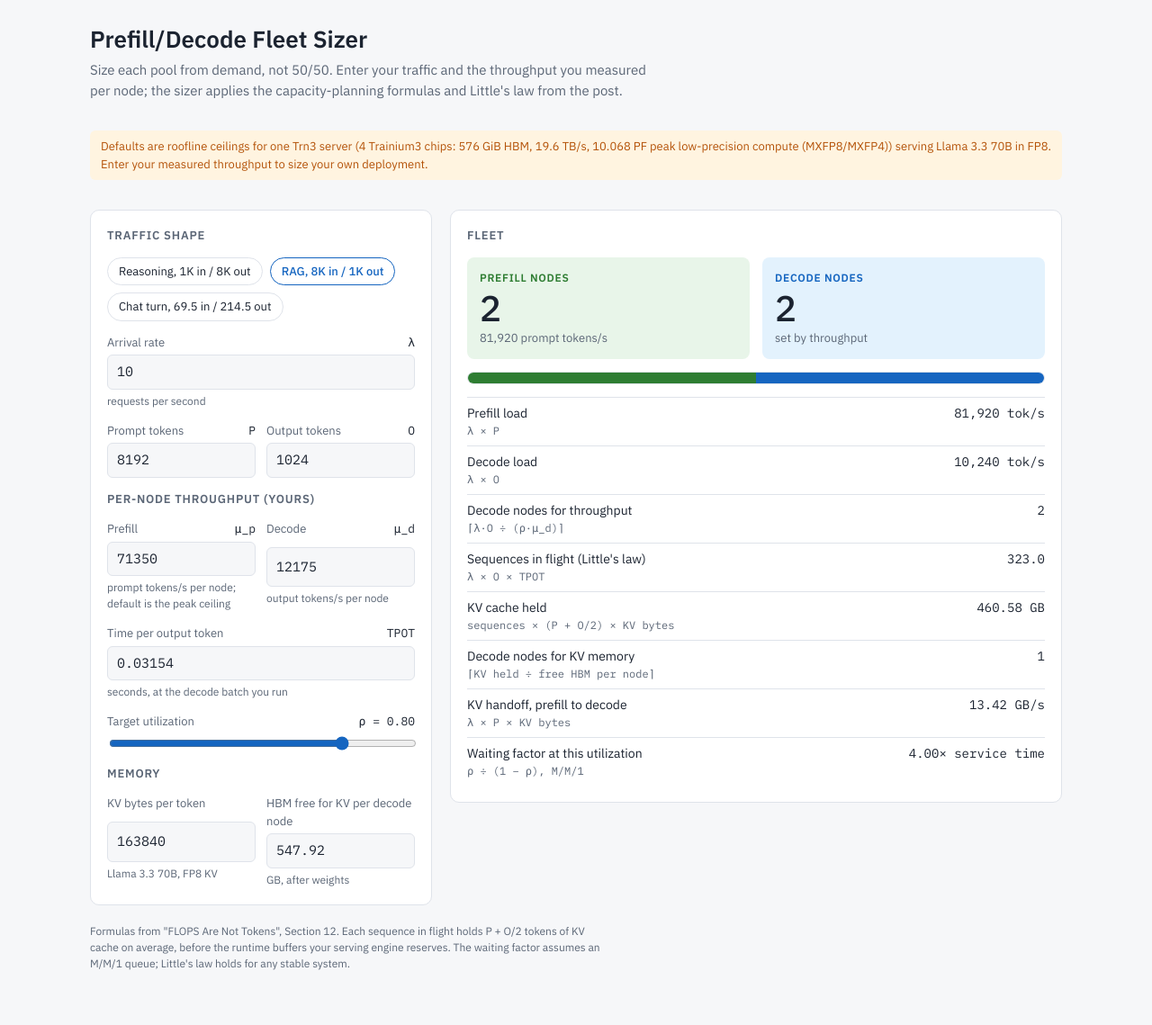
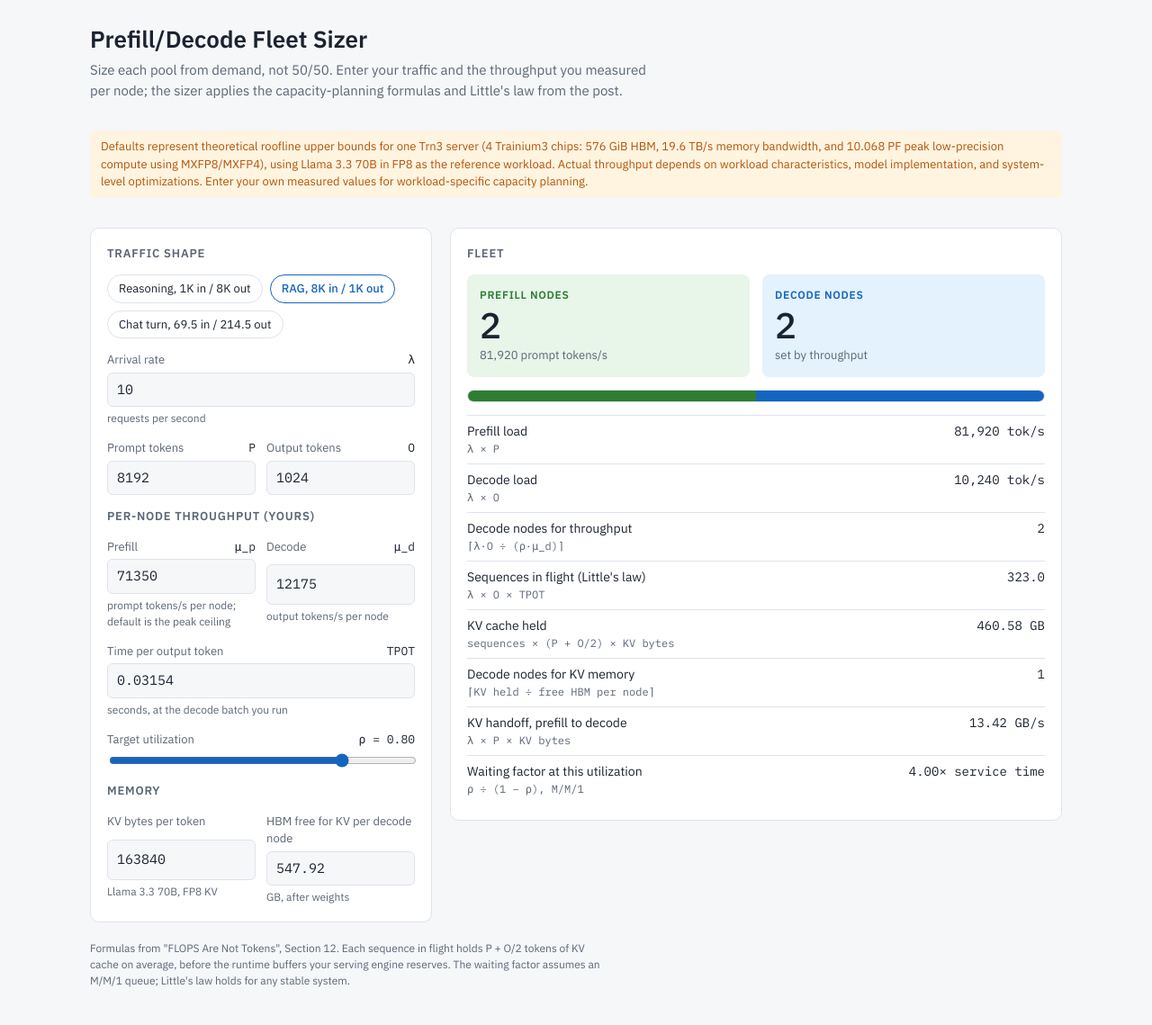
Before and after one commit to bananighosh/bananighosh.github.io, a Jekyll site: the page assets/embeds/fleet-sizer.html, which Jekyll copies as it is, in a window 1280 px wide. Shown: the whole page at 90% size. Built offline with Jekyll 4.4.1, drawn with Linux system fonts in a browser that asks for light colours.

Commit message:
Fleet sizer: reviewer wording for defaults note
Co-Authored-By: Claude Opus 5.5 <noreply@anthropic.com>
Claude-Session: https://claude.ai/code/session_01K2HJxVUv7i1duGErniTfDd

```diff
--- a/assets/embeds/fleet-sizer.html
+++ b/assets/embeds/fleet-sizer.html
@@ -72,7 +72,7 @@ footer{font-size:12px;color:var(--muted);max-width:80ch}
     <h1>Prefill/Decode Fleet Sizer</h1>
     <p class="lede">Size each pool from demand, not 50/50. Enter your traffic and the throughput you measured per node; the sizer applies the capacity-planning formulas and Little's law from the post.</p>
   </header>
-  <p class="note">Defaults are roofline ceilings for one Trn3 server (4 Trainium3 chips: 576 GiB HBM, 19.6 TB/s, 10.068 PF peak low-precision compute (MXFP8/MXFP4)) serving Llama 3.3 70B in FP8. Enter your measured throughput to size your own deployment.</p>
+  <p class="note">Defaults represent theoretical roofline upper bounds for one Trn3 server (4 Trainium3 chips: 576 GiB HBM, 19.6 TB/s memory bandwidth, and 10.068 PF peak low-precision compute using MXFP8/MXFP4), using Llama 3.3 70B in FP8 as the reference workload. Actual throughput depends on workload characteristics, model implementation, and system-level optimizations. Enter your own measured values for workload-specific capacity planning.</p>
 
   <div class="grid">
     <section class="panel" aria-label="Inputs">
```
Also changed, not shown: _posts/2026-11-25-flops-are-not-tokens.md (+1 -1 lines).
